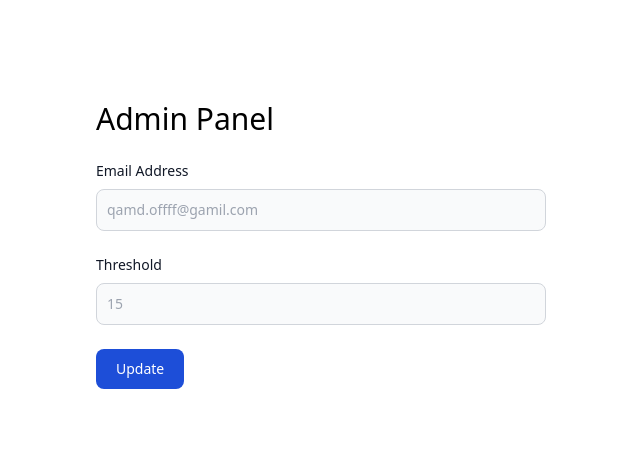
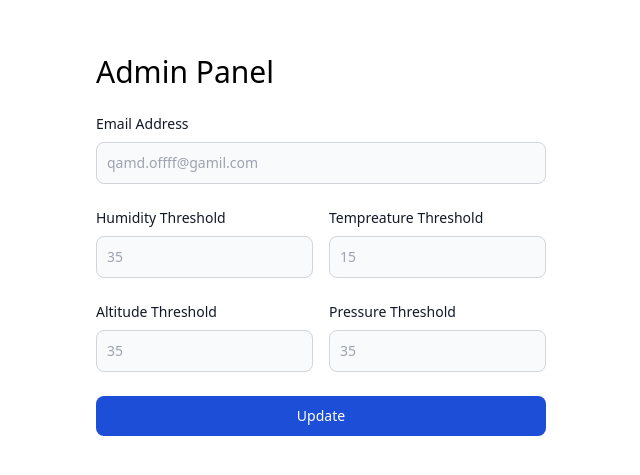
Before and after one commit to EslamEsam/Weather-Station, a React (Vite) app in the folder frontend/: page /admin in a window 1280 px wide. Shown: the part 155-630 px from the top of the page, without its empty margins (319-959 px from the left). Built offline with nearby package versions, Linux system fonts and the light colour scheme; no server answers; the database is empty.

Commit message:
Webapp finalized

```diff
--- a/frontend/index.html
+++ b/frontend/index.html
@@ -2,9 +2,9 @@
 <html lang="en">
   <head>
     <meta charset="UTF-8" />
-    <link rel="icon" type="image/svg+xml" href="/vite.svg" />
+    <link rel="icon" type="image/svg+xml" href="/favicon.png" />
     <meta name="viewport" content="width=device-width, initial-scale=1.0" />
-    <title>Weather station | Home</title>
+    <title>Weather station</title>
   </head>
   <body>
     <div id="root"></div>
--- a/frontend/src/App.jsx
+++ b/frontend/src/App.jsx
@@ -3,60 +3,21 @@ import "./App.sass";
 import Home from "./components/Home";
 import Admin from "./components/Admin";
 
-import { initializeApp } from "firebase/app";
-import { getDatabase, ref, onValue, set } from "firebase/database";
-
 import { Routes, Route } from "react-router-dom";
 
 import imgDay from "./assets/day.png";
-import imgNight from "./assets/night.png";
 import imgAlt from "./assets/altitude.png";
 
-const firebaseConfig = {
-  databaseURL: "https://iot-qamd-default-rtdb.firebaseio.com",
-};
-const app = initializeApp(firebaseConfig);
-const db = getDatabase();
+
 
 function App() {
-  const [temp, setTemp] = useState(0);
-  const [alt, setAlt] = useState(0);
-  const [hum, setHum] = useState(0);
-
-  useEffect(() => {
-    const temp = ref(db, "LDR/temp"),
-      alt = ref(db, "LDR/alt"),
-      hum = ref(db, "LDR/hum");
-
-    onValue(temp, (snapshot) => {
-      const data = snapshot.val();
-      setTemp(data);
-    });
-
-    onValue(alt, (snapshot) => {
-      const data = snapshot.val();
-      setAlt(data);
-    });
-
-    onValue(hum, (snapshot) => {
-      const data = snapshot.val();
-      setHum(data);
-    });
-  }, []);
-
   return (
     <div className="App h-[100vh] grid place-content-center">
       <Routes>
         <Route
           path="/"
           element={
-            <Home
-              imgDay={imgDay}
-              imgAlt={imgAlt}
-              temp={temp}
-              alt={alt}
-              hum={hum}
-            />
+            <Home/>
           }
         />
         <Route path="/admin" element={<Admin />} />
--- a/frontend/src/components/Admin.jsx
+++ b/frontend/src/components/Admin.jsx
@@ -1,26 +1,28 @@
 import React, { useState } from "react";
 import { initializeApp } from "firebase/app";
-import { getDatabase, ref, set } from "firebase/database";
+import { getDatabase, ref, onValue, set } from "firebase/database";
 
 const firebaseConfig = {
   databaseURL: "https://iot-qamd-default-rtdb.firebaseio.com",
 };
+
 const app = initializeApp(firebaseConfig);
-const db = getDatabase(app);
+const db = getDatabase();
 
 export default function Admin() {
-  const [email, setEmail] = useState("");
-  const [thresh, setThresh] = useState(0);
+  const [config, setConfig] = useState({
+    email: "",
+    tempThresh: "",
+    presThresh: "",
+    altThresh: "",
+    humThresh: ""
+  });
 
   const submitConfig = (e) => {
     e.preventDefault();
 
     set(ref(db, "config"), {
-      thresh: thresh,
-    });
-
-    set(ref(db, "config_email"), {
-      email: email,
+      ...config
     });
   };
 
@@ -29,6 +31,7 @@ export default function Admin() {
       <h1 className="mb-6 text-3xl">Admin Panel</h1>
 
       <form>
+
         <div className="mb-6">
           <label
             htmlFor="email"
@@ -41,29 +44,83 @@ export default function Admin() {
             id="email"
             className="bg-gray-50 border border-gray-300 text-gray-900 text-sm rounded-lg focus:ring-blue-500 focus:border-blue-500 block w-full p-2.5"
             placeholder="qamd.offff@gamil.com"
-            onChange={(e) => setEmail(e.target.value)}
-            value={email}
+            onChange={(e) => setConfig({...config, email: e.target.value})}
+            value={config.email}
           />
         </div>
-        <div className="mb-6">
+
+        <div className="flex gap-4">
+          <div className="mb-6 w-full">
             <label
-            htmlFor="thresh"
+              htmlFor="humThresh"
               className="block mb-2 text-sm font-medium text-gray-900"
             >
-            Threshold
+              Humidity Threshold
             </label>
             <input
               type="number"
-            id="thresh"
+              id="humThresh"
               className="bg-gray-50 border border-gray-300 text-gray-900 text-sm rounded-lg focus:ring-blue-500 focus:border-blue-500 block w-full p-2.5"
-            onChange={(e) => setThresh(e.target.value)}
+              onChange={(e) => setConfig({...config, humThresh: e.target.value})}
+              placeholder="35"
+            />
+          </div>
+
+          <div className="mb-6 w-full">
+            <label
+              htmlFor="tempThresh"
+              className="block mb-2 text-sm font-medium text-gray-900"
+            >
+              Tempreature Threshold
+            </label>
+            <input
+              type="number"
+              id="tempThresh"
+              className="bg-gray-50 border border-gray-300 text-gray-900 text-sm rounded-lg focus:ring-blue-500 focus:border-blue-500 block w-full p-2.5"
+              onChange={(e) => setConfig({...config, tempThresh: e.target.value})}
+              value={config.tempThresh}
               placeholder="15"
             />
+          </div>
+        </div>
+
+        <div className="flex gap-4">
+          <div className="mb-6 w-full">
+            <label
+              htmlFor="altThresh"
+              className="block mb-2 text-sm font-medium text-gray-900"
+            >
+              Altitude Threshold
+            </label>
+            <input
+              type="number"
+              id="altThresh"
+              className="bg-gray-50 border border-gray-300 text-gray-900 text-sm rounded-lg focus:ring-blue-500 focus:border-blue-500 block w-full p-2.5"
+              onChange={(e) => setConfig({...config, altThresh: e.target.value})}
+              placeholder="35"
+            />
+          </div>
+
+          <div className="mb-6 w-full">
+            <label
+              htmlFor="presThresh"
+              className="block mb-2 text-sm font-medium text-gray-900"
+            >
+              Pressure Threshold
+            </label>
+            <input
+              type="number"
+              id="presThresh"
+              className="bg-gray-50 border border-gray-300 text-gray-900 text-sm rounded-lg focus:ring-blue-500 focus:border-blue-500 block w-full p-2.5"
+              onChange={(e) => setConfig({...config, presThresh: e.target.value})}
+              placeholder="35"
+            />
+          </div>
         </div>
 
         <button
           type="submit"
-          className="text-white bg-blue-700 hover:bg-blue-800 focus:ring-4 focus:outline-none focus:ring-blue-300 font-medium rounded-lg text-sm w-full sm:w-auto px-5 py-2.5 text-center"
+          className="block sm:w-full text-white bg-blue-700 hover:bg-blue-800 focus:ring-4 focus:outline-none focus:ring-blue-300 font-medium rounded-lg text-sm w-full px-5 py-2.5 text-center"
           onClick={(e) => submitConfig(e)}
         >
           Update
--- a/frontend/src/components/Home.jsx
+++ b/frontend/src/components/Home.jsx
@@ -1,28 +1,86 @@
 import ProgressRing from "./ProgressRing";
 
-export default function Home({ imgDay, imgAlt, temp, alt, hum }) {
+import imgAltitude from '../assets/altitude.png';
+import imgDay from '../assets/day.png';
+import imgPressure from '../assets/pressure.png';
+import imgHumidity from '../assets/humidity.png';
+import { useState, useEffect } from "react";
+
+
+import { initializeApp } from "firebase/app";
+import { getDatabase, ref, onValue } from "firebase/database";
+
+const firebaseConfig = {
+  databaseURL: "https://iot-qamd-default-rtdb.firebaseio.com",
+};
+const app = initializeApp(firebaseConfig);
+const db = getDatabase(app);
+
+
+export default function Home({}) {
+  const [reads, setReads] = useState({
+    temp: 0,
+    altitude: 0,
+    pressure: 0,
+    humidity: 0
+  })
+
+  useEffect(() => {
+
+    const fetchedReads = {
+      temp: ref(db, "reads/temp"),
+      alt: ref(db, "reads/alt"),
+      hum: ref(db, "reads/hum"),
+      pres: ref(db, "reads/pres")
+    }
+
+    for(const read in fetchedReads){
+      onValue(fetchedReads[read], (snapshot) => {
+        const data = snapshot.val();
+        console.log(data);
+        setReads((old) => {
+          return {...old, [read]: data};
+        })
+      });
+    }
+  }, []);
+
   return (
     <>
       <header className="flex flex-col items-center">
         <h1 className="text-4xl text-gray-600">Cairo, Egypt</h1>
         <p className="mt-2 text-gray-600">21/05/2022</p>
       </header>
+
       <main className="flex items-center gap-5 mt-5">
         <section>
           <h1 className="text-8xl font-semibold text-gray-800">
-            {temp}&#8451;
+            {reads.temp}&#8451;
           </h1>
         </section>
         <img className="w-[250px] h-[250px] scale-x-[-1]" src={imgDay} />
       </main>
-      <footer className="flex justify-between items-center mt-5">
+
+      <footer className="flex justify-between items-end mt-5">
         <div>
-          <ProgressRing percentage={hum} />
+          <ProgressRing percentage={reads.hum} />
           <p className="mt-3">Humidity</p>
         </div>
-        <div className="flex items-center">
-          <img className="w-9 h-9" src={imgAlt} />
-          <p>{alt} m</p>
+
+        <div className="flex flex-col items-center gap-2">
+          <div className="flex items-center gap-3">
+            <img className="w-9 h-9" src={imgPressure}/>
+            <p>{reads.hum} %</p>
+          </div>
+          <p>Pressure</p>
+        </div>
+
+        <div className="flex flex-col items-center gap-2">
+          <div className="flex items-center">
+            <img className="w-9 h-9" src={imgAltitude} />
+            <p>{reads.alt} m</p>
+          </div>
+          <p>Altitude</p>
         </div>
       </footer>
     </>
--- a/frontend/src/components/ProgressRing.jsx
+++ b/frontend/src/components/ProgressRing.jsx
@@ -2,12 +2,12 @@ import Progress from "react-circle-progress-bar";
 import React from "react";
 const ProgressRing = ({ className, percentage = 0, style = [] }) => {
   const [
-    width = 70,
-    height = 70,
+    width = 60,
+    height = 60,
     color = "#27b5dc",
     trailColor = "#dddccc",
     textColor = "#fff",
-    textSize = "100%",
+    textSize = "90%",
     strokeWidth = 12,
   ] = style;
   return (
--- a/frontend/tailwind.config.cjs
+++ b/frontend/tailwind.config.cjs
@@ -1,5 +1,6 @@
 /** @type {import('tailwindcss').Config} */
 module.exports = {
+  important: true,
   content: ["./src/**/*.jsx", "./src/**/*.js"],
   theme: {
     extend: {},
```
Also changed, not shown: frontend/public/favicon.png (added), frontend/src/assets/pressure.png (added). Lines whose indentation alone changed are shown as unchanged.
